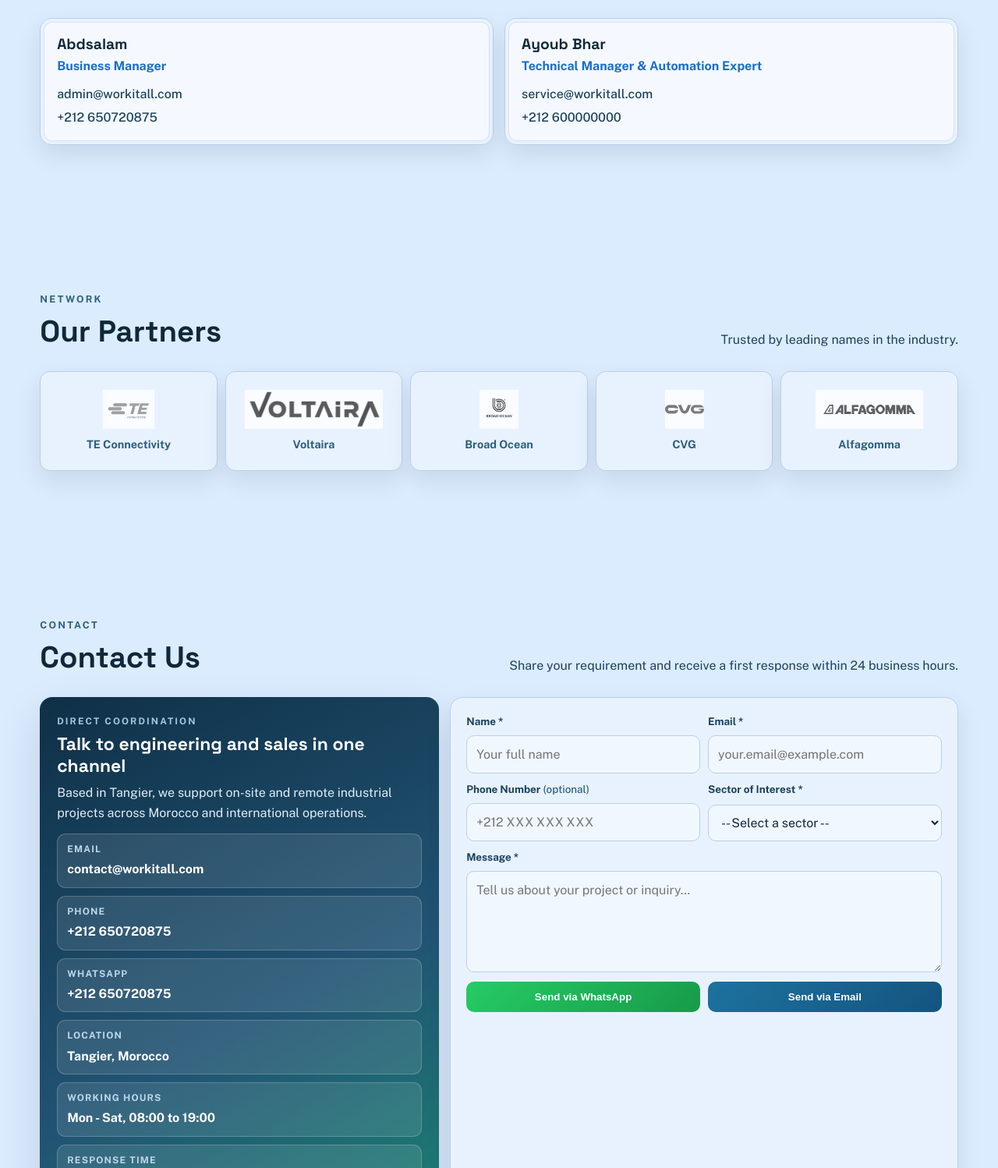
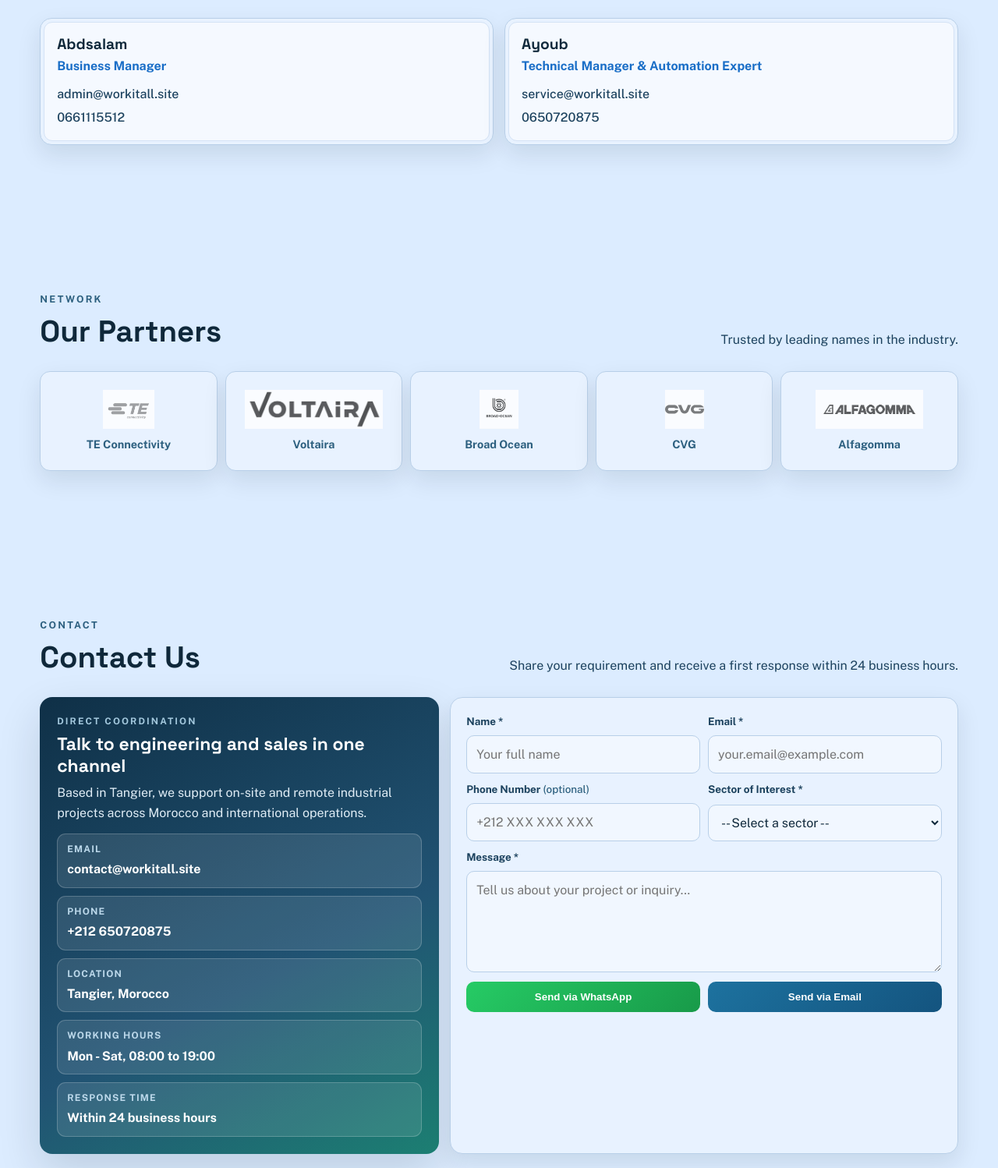
Before and after one commit to ayoubhargit/Workitall, a plain HTML site: page index.html in a window 1280 px wide. Shown: the part 3320-4818 px from the top of the page at 78% size. Drawn offline with nearby package versions, Linux system fonts and the light colour scheme.

```diff
--- a/index.html
+++ b/index.html
@@ -1335,19 +1335,19 @@
             <h3>Abdsalam</h3>
             <p class="team-role" data-i18n="team.role1"></p>
             <div class="team-contact">
-              <a href="mailto:admin@workitall.com">admin@workitall.com</a>
-              <a href="tel:+212650720875">+212 650720875</a>
+              <a href="mailto:admin@workitall.site">admin@workitall.site</a>
+              <a href="tel:0661115512">0661115512</a>
             </div>
           </div>
         </article>
 
         <article class="team-card reveal">
           <div class="team-body">
-            <h3>Ayoub Bhar</h3>
+            <h3>Ayoub</h3>
             <p class="team-role" data-i18n="team.role2"></p>
             <div class="team-contact">
-              <a href="mailto:service@workitall.com">service@workitall.com</a>
-              <a href="tel:+212600000000">+212 600000000</a>
+              <a href="mailto:service@workitall.site">service@workitall.site</a>
+              <a href="tel:0650720875">0650720875</a>
             </div>
           </div>
         </article>
@@ -1413,15 +1413,11 @@
           <ul class="contact-list">
             <li>
               <span data-i18n="contact.channels.email"></span>
-              <a href="mailto:contact@workitall.com">contact@workitall.com</a>
+              <a href="mailto:contact@workitall.site">contact@workitall.site</a>
             </li>
             <li>
               <span data-i18n="contact.channels.phone"></span>
               <a href="tel:+212650720875">+212 650720875</a>
-            </li>
-            <li>
-              <span data-i18n="contact.channels.whatsapp"></span>
-              <a href="https://wa.me/212650720875" target="_blank" rel="noopener">+212 650720875</a>
             </li>
             <li>
               <span data-i18n="contact.channels.location"></span>
@@ -2070,7 +2066,7 @@
 
   window.setTimeout(() => {
     if (channel === "email") {
-      const mailto = `mailto:contact@workitall.com?subject=${encodeURIComponent(subject)}&body=${encodeURIComponent(message)}`;
+      const mailto = `mailto:contact@workitall.site?subject=${encodeURIComponent(subject)}&body=${encodeURIComponent(message)}`;
       window.location.href = mailto;
       setFormMessage("success", t.contact.messages.email);
     } else {
```
